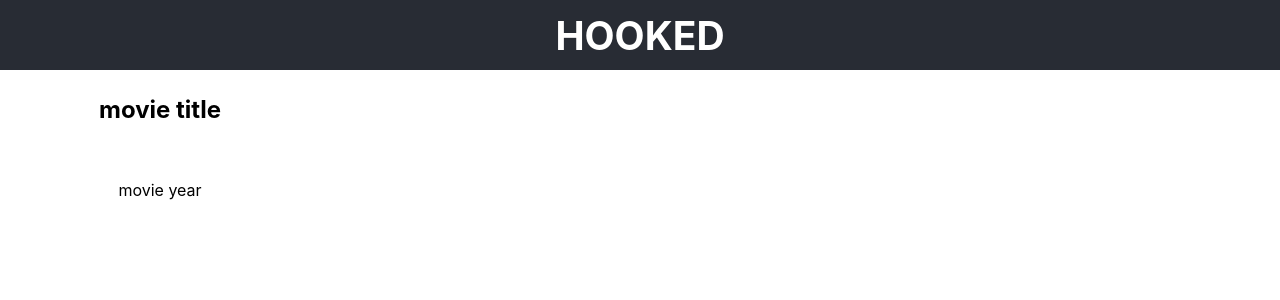
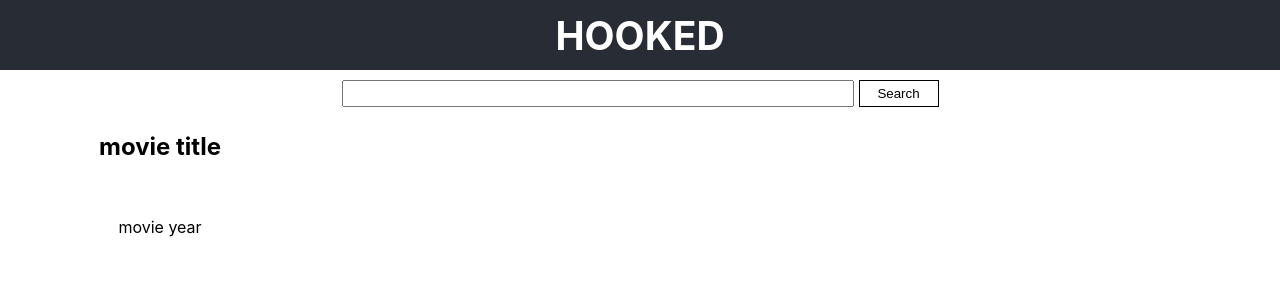
Before and after one commit to tyange/movie-search-app, a React (Create React App) app: page / in a window 1280 px wide. Shown: the top 300 px of the page. Built offline with nearby package versions, Linux system fonts and the light colour scheme.

Commit message:
search 마크업

```diff
--- a/src/App.tsx
+++ b/src/App.tsx
@@ -2,11 +2,13 @@ import React from "react";
 import "./App.css";
 import Header from "./components/Header";
 import Movie from "./components/Movie";
+import Search from "./components/Search";
 
 function App() {
   return (
     <div className="App">
       <Header text="HOOKED" />
+      <Search />
       <main>
         <Movie />
       </main>
--- /dev/null
+++ b/src/components/Search.tsx
@@ -0,0 +1,10 @@
+const Search = () => {
+  return (
+    <form className="search">
+      <input type="text" />
+      <input type="submit" value="Search" />
+    </form>
+  );
+};
+
+export default Search;
```
